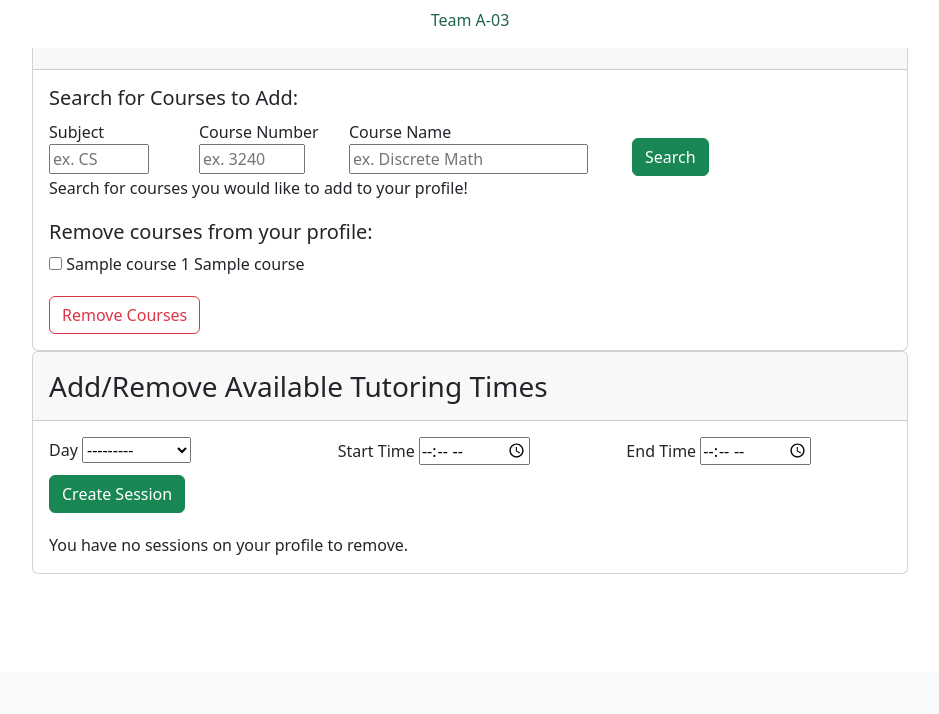
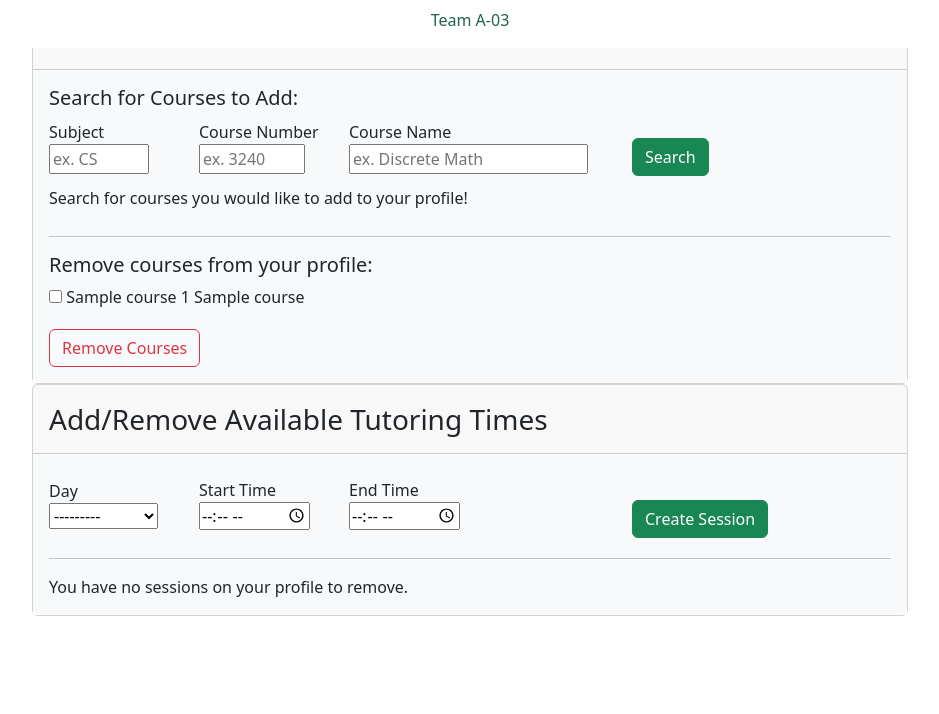
Before and after one commit to hayden-johnson02/TutorMe, a Django app: page /profile/edit/ in a window 1280 px wide. Shown: the part 752-1466 px from the top of the page, without its empty margins (170-1109 px from the left). Before the commit the page ends 1326 px from the top, so only its background shows below. Run offline with Django 4.2, Linux system fonts and the light colour scheme; a user stored in the database is signed in; tables that the repository leaves empty hold one stand-in row (values such as "Sample post"); data that the repository does not hold is empty; some libraries are stand-ins or nearby versions.

Commit message:
UI things

```diff
--- a/tutorme/templates/base.html
+++ b/tutorme/templates/base.html
@@ -21,16 +21,17 @@
             <ul class="navbar-nav me-auto mb-2 mb-lg-0">
                 {% load socialaccount %}
                 {% if user.is_authenticated %}
-                    <li class="nav-item"><a class="nav-link" href="{% url 'index' %}" style="color: #0f4836"><span>Home</span></a></li>
+                     <li class="nav-item"><a class="nav-link" href="{% url 'index' %}" style="color: #0f4836"><span>Home</span></a></li>
                     {% if user.profile.is_student %}
                         <li class="nav-item"><a class="nav-link" href="{% url 'view_tutors' %}" style="color: #0f4836;"><span>View Tutors</span></a></li>
                     {% endif %}
                     {% if user.profile.is_tutor %}
                         <li class="nav-item"><a class="nav-link" href="{% url 'requests_page' %}" style="color: #0f4836;"><span>View Requests</span></a></li>
-                    {% else %}
-                        <li class="nav-item"><a class="nav-link" href="{% url 'student_sessions' %}" style="color: #0f4836;"><span>View Sessions</span></a></li>
+                    {% elif user.profile.is_student %}
+                        <li class="nav-item"><a class="nav-link" href="{% url 'student_sessions' %}" style="color: #0f4836;"><span>View Requests</span></a></li>
                     {% endif %}
 
+                    {% if user.profile.is_student or user.profile.is_tutor %}
                     <li class="nav-item dropdown">
                         <a class="nav-link dropdown-toggle" role="button" data-bs-toggle="dropdown" aria-expanded="false" style="color: #0f4836;">
                         Settings </a>
@@ -41,6 +42,7 @@
                             <li class="nav-item"><a class="nav-link" href="{% url 'logout' %}" style="color: #0f4836;"><span>Logout</span></a></li>
                         </ul>
                     </li>
+                    {% endif %}
                 {% else %}
                     <li class="nav-item"><a class="nav-link" href="{% provider_login_url 'google' %}" style="color: #0f4836"><span>Login</span></a></li>
                 {% endif %}
--- a/tutorme/templates/createAccount.html
+++ b/tutorme/templates/createAccount.html
@@ -26,7 +26,7 @@
                               Tutor</label>
                       </div>
                       <hr>
-                      <input type="submit" class="btn btn-outline-primary" value="Continue" />
+                      <input type="submit" class="btn btn-outline-success" value="Continue" />
                       {% if error_message %} <p class="error">{{ error_message }}</p>
                       {% else %}
                           <p class="error"></p>
--- a/tutorme/templates/edit_profile.html
+++ b/tutorme/templates/edit_profile.html
@@ -11,7 +11,7 @@
         <div class="card-header">
             <h3 style="margin-top: 10px">Edit Profile</h3>
         </div>
-        <div class="card-body">
+        <div class="card-body bg-light">
             <form method="post">
                 {% csrf_token %}
                 <div class="row">
@@ -61,7 +61,7 @@
             <div class="card-header">
                 <h3 style="margin-top: 10px">Add/Remove Courses</h3>
             </div>
-            <div class="card-body" id="searchC">
+            <div class="card-body bg-light" id="searchC">
                 <form action="#searchC" method="get">
                     {% csrf_token %}
                     <h5>Search for Courses to Add:</h5>
@@ -88,7 +88,7 @@
                     </div>
                 </form>
                 {% if clist is None %}
-                    <label style="margin-bottom: 20px">Search for courses you would like to add to your profile!</label>
+                    <label style="margin-bottom: 10px; margin-top: 10px">Search for courses you would like to add to your profile!</label>
                 {% else %}
                     <div style="margin-bottom: 20px"></div>
                     <form action="#searchC" method="post">
@@ -96,13 +96,14 @@
                         {% if search_course_form is None %}
                             <label style="margin-bottom: 20px">Search for a valid course!</label>
                         {% else %}
-                            <label>Add courses to your profile: </label>
+                            <label><b>Add courses to your profile: </b></label>
                             <div></div>
                             {{ search_course_form }}
                             <button type="submit" name="addCourses" value ="{{ clist }}" class="btn btn-success" style="margin-top: 20px; margin-bottom: 20px">Add Courses</button>
                         {% endif %}
                     </form>
                 {% endif %}
+                <hr>
                 <div id="removeC"></div>
                 <form action="#removeC" method="post" id="addCourseForm">
                     {% csrf_token %}
@@ -125,39 +126,40 @@
         <div class="card-header">
             <h3 style="margin-top: 10px">Add/Remove Available Tutoring Times</h3>
         </div>
-        <div class="card-body" id="Sessions">
+        <div class="card-body bg-light" id="Sessions">
             <form method="post" action="#Sessions">
                 {% csrf_token %}
-                {{ create_session_form.non_field_errors }}
-                <div class="row">
-                    <div class="col">
-                        <div>
-                            <label for="day">Day</label>
+                    <div class="row align-items-center">
+                        <div class="col" style="max-width: 150px">
+                            <label>Day</label>
+                            <div></div>
                             {{ create_session_form.day }}
                         </div>
-                    </div>
-                    <div class="col">
-                        <!-- https://developer.mozilla.org/en-US/docs/Web/HTML/Element/input/time !-->
-                        <!-- Possible other https://bootstrap-vue.org/docs/components/form-timepicker !-->
-                        <div>
-                            <label for="start_time">Start Time</label>
+                        <div class="col" style="max-width: 150px">
+                            <label>Start Time</label>
+                            <div></div>
                             {{ create_session_form.start_time }}
                         </div>
-                    </div>
-                    <div class="col">
-                        <div>
-                            <label for="end_time">End Time</label>
+                        <div class="col">
+                            <label>End Time</label>
+                            <div></div>
                             {{ create_session_form.end_time }}
                         </div>
+                        <div class="col">
+                            <div style="margin-top: 20px"></div>
+                            <button type="submit" name="createTutorSession" class="btn btn-success" style="margin-top: 10px">Create Session</button>
+                        </div>
                     </div>
-                </div>
                 {% if invalid_session_time %}
                     <label style="margin-top: 10px"> Make sure your ending time is after your start time!</label>
                     <div></div>
                 {% endif %}
-                <button type="submit" name="createTutorSession" class="btn btn-success" style="margin-top: 10px">Create Session</button>
+                {{ create_session_form.non_field_errors }}
+                        <!-- https://developer.mozilla.org/en-US/docs/Web/HTML/Element/input/time !-->
+                        <!-- Possible other https://bootstrap-vue.org/docs/components/form-timepicker !-->
             </form>
             <div style="margin-top: 20px"></div>
+            <hr>
             {% if tutor_sessions_list is None %}
                 <label>You have no sessions on your profile to remove.</label>
             {% else %}
--- a/tutorme/views.py
+++ b/tutorme/views.py
@@ -89,7 +89,6 @@ def edit_profile_view(request):
         form = EditProfileForm(request.POST, request.FILES, instance=request.user.profile)
         if form.is_valid():
             form.save()
-            return redirect('profile')
 
     clist = None
     search_course_form = None
```
Also changed, not shown: tutorme/templates/profile.html (+7 -7 lines).
